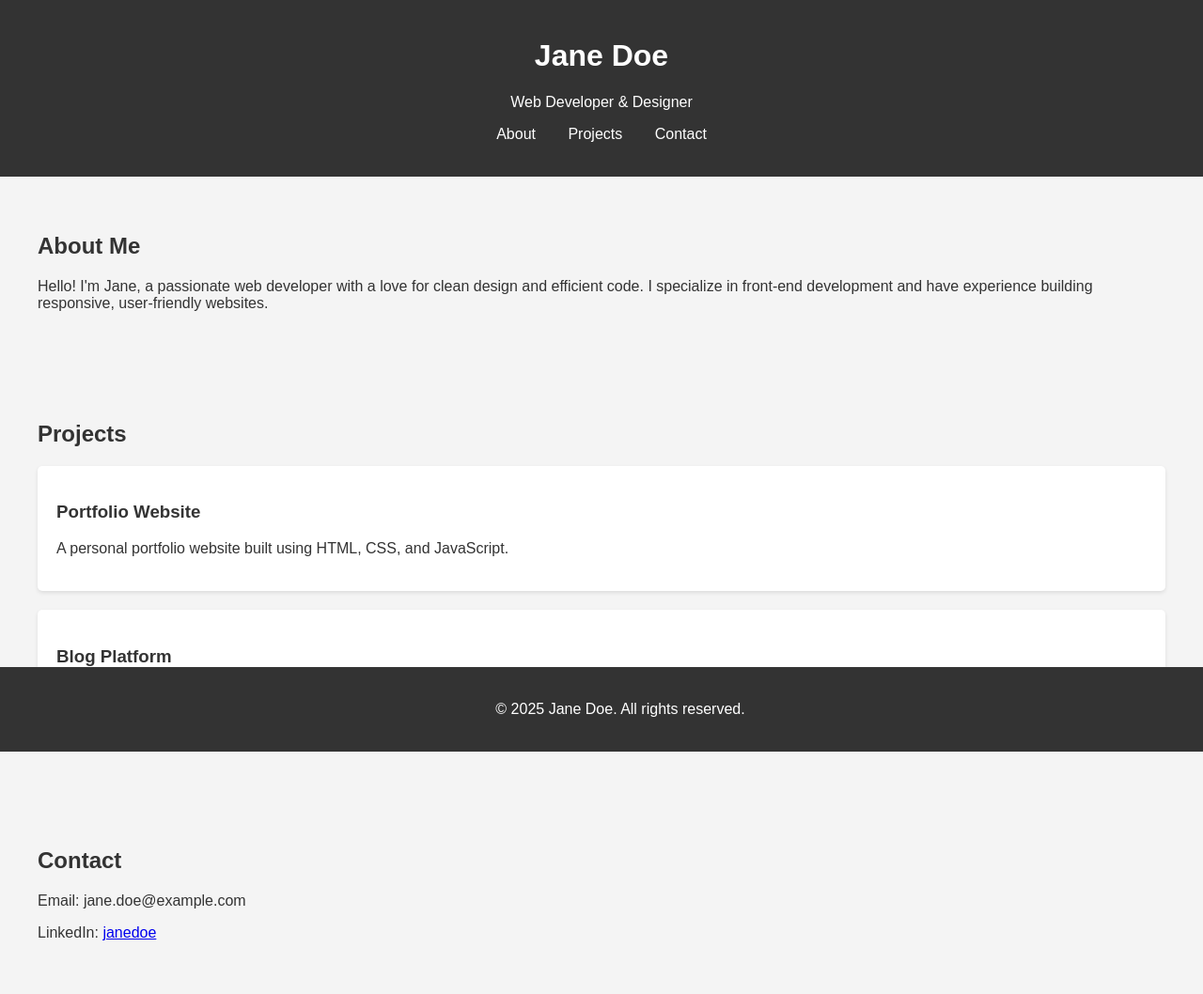
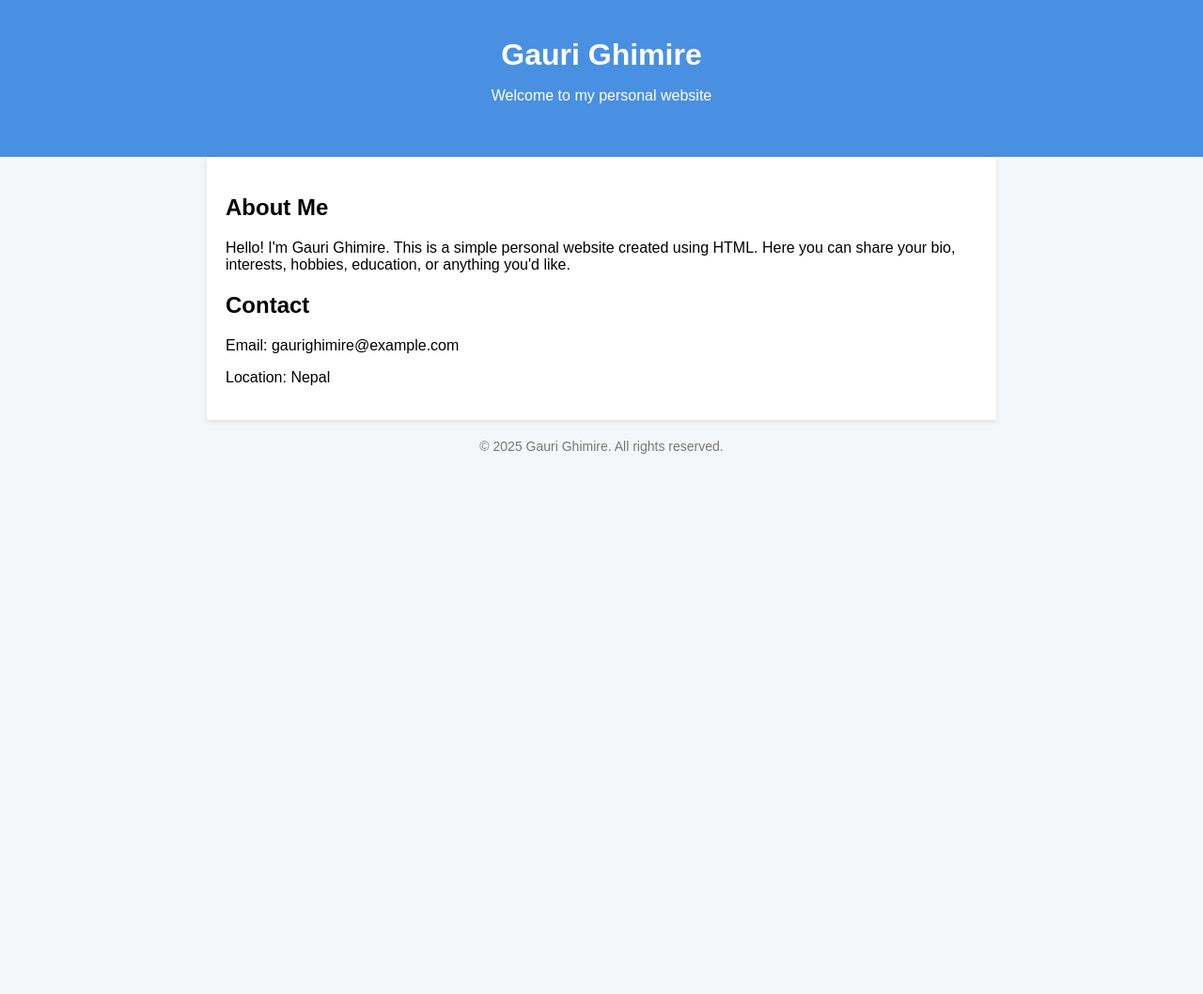
Before and after one commit to rabinghimir1/sample, a plain HTML site: page index.html in a window 1280 px wide. Shown: the whole page at 94% size. After the commit the page ends 800 px from the top, so only its background shows below. Drawn offline with Linux system fonts and the light colour scheme.

Commit message:
Update index.html

```diff
--- a/index.html
+++ b/index.html
@@ -1,94 +1,64 @@
 <!DOCTYPE html>
 <html lang="en">
 <head>
-  <meta charset="UTF-8" />
-  <meta name="viewport" content="width=device-width, initial-scale=1.0" />
-  <title>My Portfolio</title>
+  <meta charset="UTF-8">
+  <meta name="viewport" content="width=device-width, initial-scale=1.0">
+  <title>Gauri Ghimire</title>
   <style>
     body {
       font-family: Arial, sans-serif;
+      background-color: #f4f7f9;
       margin: 0;
       padding: 0;
-      background-color: #f4f4f4;
-      color: #333;
     }
     header {
-      background-color: #333;
-      color: #fff;
-      padding: 20px;
+      background-color: #4a90e2;
+      color: white;
+      padding: 40px 20px;
       text-align: center;
     }
-    nav ul {
-      list-style: none;
-      padding: 0;
+    main {
+      padding: 20px;
+      max-width: 800px;
+      margin: auto;
+      background-color: white;
+      box-shadow: 0 2px 5px rgba(0,0,0,0.1);
     }
-    nav ul li {
-      display: inline;
-      margin: 0 15px;
+    h1 {
+      margin: 0;
     }
-    nav ul li a {
-      color: #fff;
-      text-decoration: none;
-    }
-    section {
-      padding: 40px;
-    }
-    .project {
-      background: #fff;
-      padding: 20px;
-      margin-bottom: 20px;
-      border-radius: 5px;
-      box-shadow: 0 2px 4px rgba(0,0,0,0.1);
+    .about {
+      margin-top: 20px;
     }
     footer {
-      background: #333;
-      color: #fff;
       text-align: center;
       padding: 20px;
-      position: fixed;
-      width: 100%;
-      bottom: 0;
+      color: #777;
+      font-size: 14px;
     }
   </style>
 </head>
 <body>
   <header>
-    <h1>Jane Doe</h1>
-    <p>Web Developer & Designer</p>
-    <nav>
-      <ul>
-        <li><a href="#about">About</a></li>
-        <li><a href="#projects">Projects</a></li>
-        <li><a href="#contact">Contact</a></li>
-      </ul>
-    </nav>
+    <h1>Gauri Ghimire</h1>
+    <p>Welcome to my personal website</p>
   </header>
 
-  <section id="about">
-    <h2>About Me</h2>
-    <p>Hello! I'm Jane, a passionate web developer with a love for clean design and efficient code. I specialize in front-end development and have experience building responsive, user-friendly websites.</p>
-  </section>
+  <main>
+    <section class="about">
+      <h2>About Me</h2>
+      <p>Hello! I'm Gauri Ghimire. This is a simple personal website created using HTML. Here you can share your bio, interests, hobbies, education, or anything you'd like.</p>
+    </section>
 
-  <section id="projects">
-    <h2>Projects</h2>
-    <div class="project">
-      <h3>Portfolio Website</h3>
-      <p>A personal portfolio website built using HTML, CSS, and JavaScript.</p>
-    </div>
-    <div class="project">
-      <h3>Blog Platform</h3>
-      <p>A full-stack blog platform built with Node.js, Express, and MongoDB.</p>
-    </div>
-  </section>
-
-  <section id="contact">
-    <h2>Contact</h2>
-    <p>Email: jane.doe@example.com</p>
-    <p>LinkedIn: <a href="https://linkedin.com/in/janedoe" target="_blank">janedoe</a></p>
-  </section>
+    <section class="contact">
+      <h2>Contact</h2>
+      <p>Email: gaurighimire@example.com</p>
+      <p>Location: Nepal</p>
+    </section>
+  </main>
 
   <footer>
-    <p>&copy; 2025 Jane Doe. All rights reserved.</p>
+    &copy; 2025 Gauri Ghimire. All rights reserved.
   </footer>
 </body>
 </html>
```
